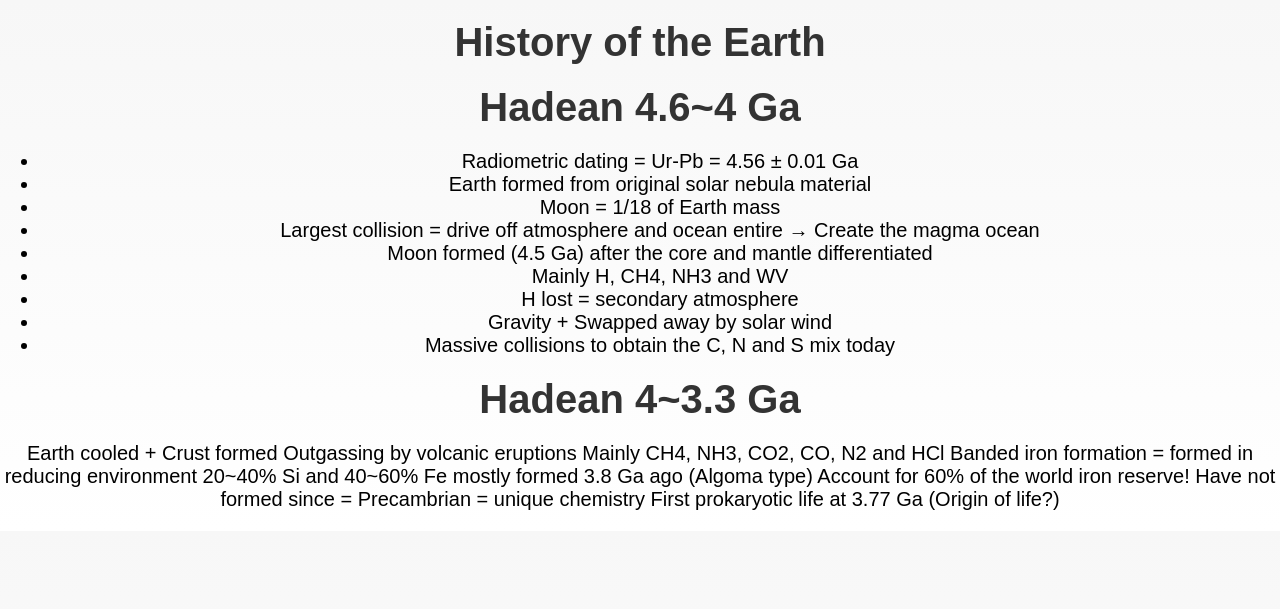
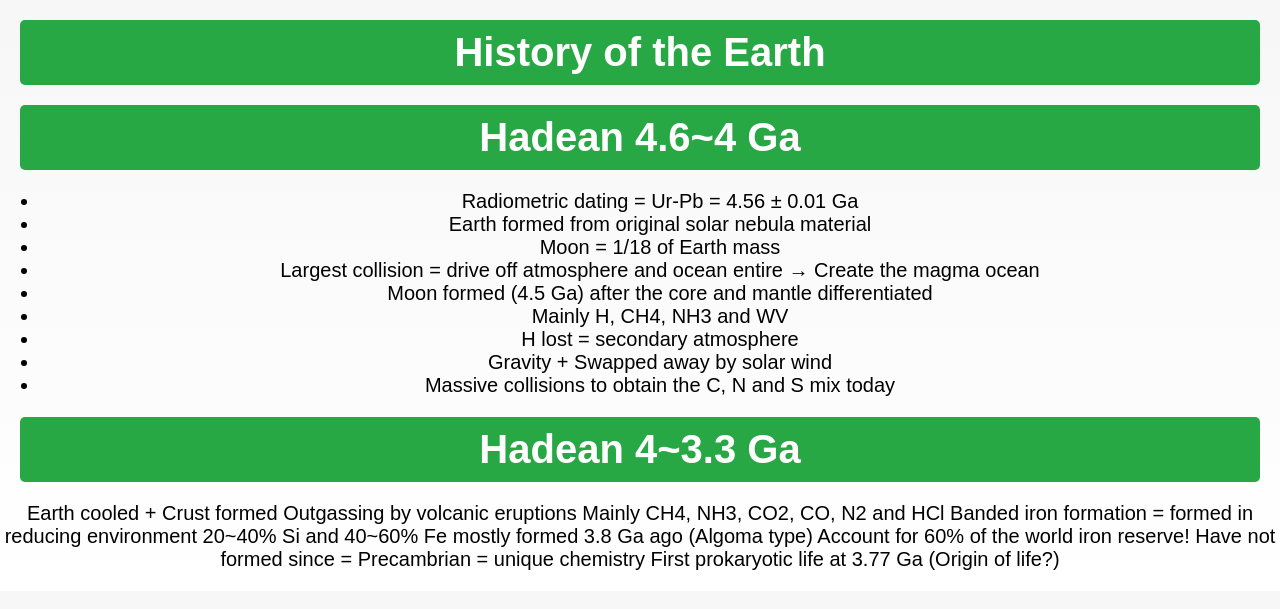
Before and after one commit to WeikiatToh/WeikiatToh.github.io, a Jekyll site: the page built from _pages/history_of_earth.md, in a window 1280 px wide. Shown: the top 609 px of the page. Built offline with Jekyll 4.4.1, drawn with Linux system fonts in a browser that asks for light colours.

Commit message:
Update default.html

```diff
--- a/_layouts/default.html
+++ b/_layouts/default.html
@@ -4,7 +4,10 @@
     <meta charset="UTF-8">
     <meta name="viewport" content="width=device-width, initial-scale=1.0">
     <title>{{ page.title }}</title>
-    <link rel="stylesheet" href="/styles.css">
+    <link rel="stylesheet" href="{{ site.baseurl }}/styles.css"> <!-- Main styles -->
+    {% if page.title == "History of the Earth" %}
+    <link rel="stylesheet" href="{{ site.baseurl }}/styles-timeline.css"> <!-- Timeline-specific styles -->
+    {% endif %}
 </head>
 <body>
     <header>
```
